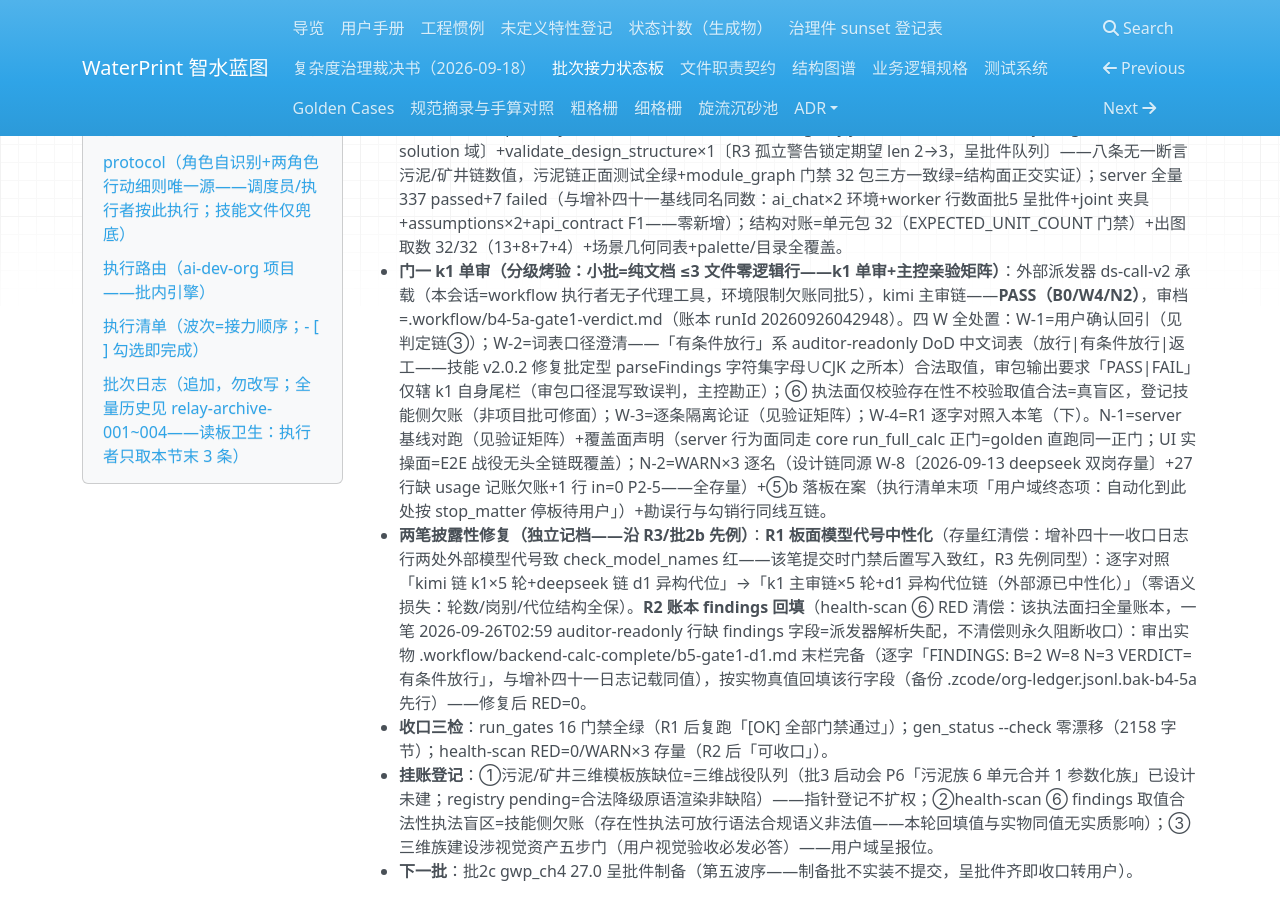
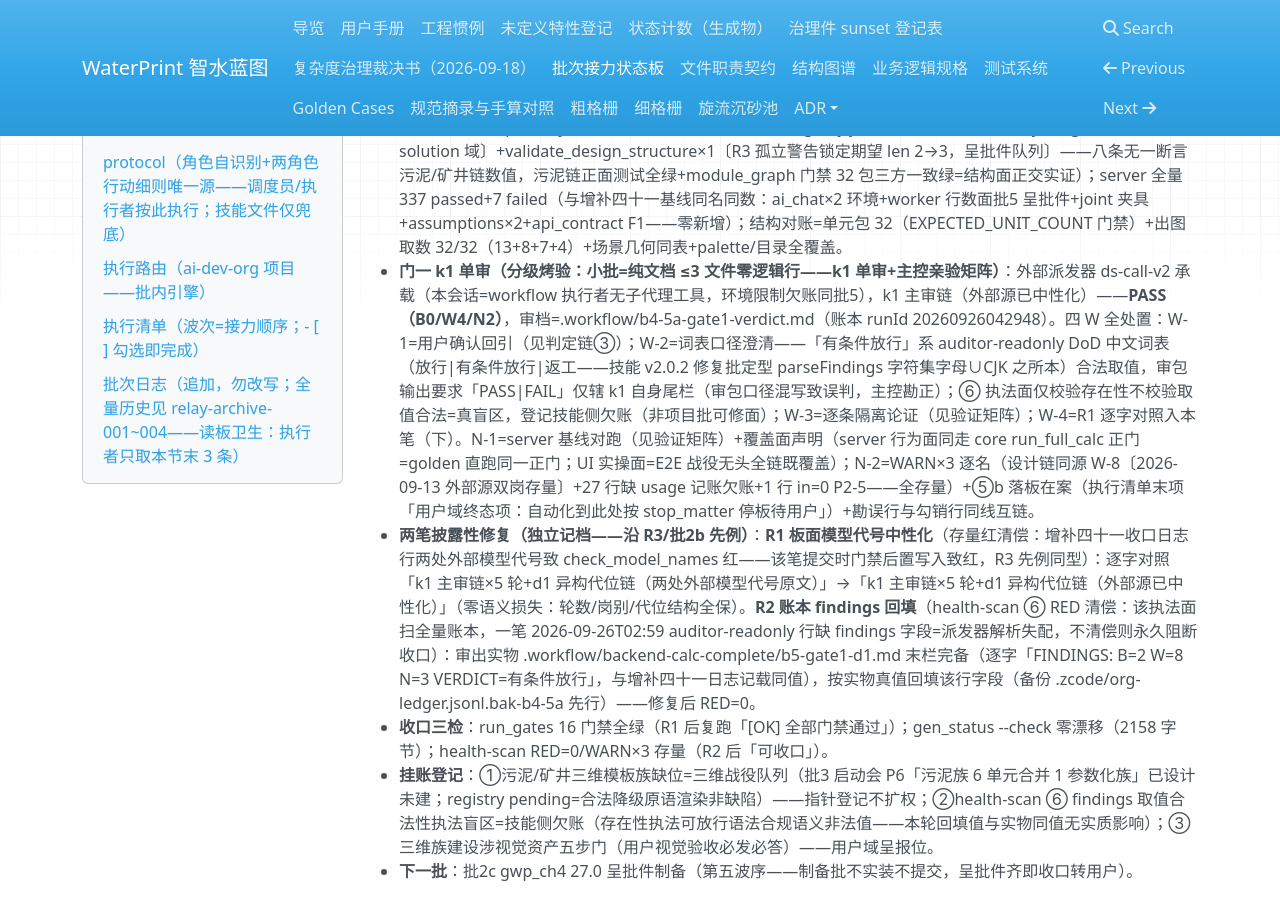
Before and after one commit to yyx20040712/waterprint, an MkDocs documentation site: the page built from docs/handoff/relay.md, in a window 1280 px wide and 900 px high, scrolled down 24687 px. Built offline with MkDocs 1.6.1, drawn with Linux system fonts in a browser that asks for light colours; nearby versions of some CDN libraries; some of the changed lines change nothing that is shown; some of the changed text lies outside the part shown.

Commit message:
板面模型代号中性化×4（批2c 批前存量清偿——⑤a 收口日志行 deepseek×2+kimi×2 致 check_model_names 红，该笔提交时门禁后置写入致红，R3/批2b/⑤a 先例同型；零语义损失：审链结构/轮数/岗别全保）

```diff
--- a/docs/handoff/relay.md
+++ b/docs/handoff/relay.md
@@ -12,7 +12,7 @@
 > - 调度员窗口（迁火/接任用，工作区不限；布火为重活允许载技能，此后每班只读板）：「接任交接：你是 E:\class\智水蓝图\waterprint\docs\handoff\relay.md 的当班 hub 总调度员——读板头+protocol 段（现行 rev）→ 按 batch-relay 技能 references/ops-manual.md 换防协议迁火并回填 automation_id → 提交推送 → 随即按 protocol 段开批通道 rev5（CreateWorkflow saved batch-relay-executor）发布执行者并原子写 last_dispatch_utc+workflow_run_id → 此后每班火只读板调度，禁执行禁重活禁载技能」
 > - 执行者窗口（手动兜底发布用；常规发布=执行工作流子代理，无需此窗）：「基于 E:\class\智水蓝图\waterprint\docs\handoff\relay.md 交接文档继续开发——读板（板头字段区+protocol 段+执行路由+执行清单+批次日志末 3 条）按 protocol 段执行者条款认领并执行本批；组织主干优先 Skill 加载 ai-dev-org，无 Skill 工具则直接读工作区根 AGENTS.md 与 .zcode/org-ledger.jsonl 等价替代；板 protocol 段缺失/预检失败才加载技能 batch-relay 兜底。无人值守：不等待人工答疑，用户域阻塞按停止事由 HOLD(stop_matter) 收口。工作区根 E:\class\智水蓝图\waterprint，相对路径以此为基。禁止创建任何新自动化。」
 
-- status: READY <!-- 2026-09-26 ⑤a 勘误收口置位（增补四十四）；下一批=批2c -->
+- status: RUNNING <!-- 2026-09-26 批2c 认领（executor-b2c-20260926T045217Z，快照 34/38） -->
 - automation_id: automation-cf38af42-d8c1-480c-b868-c6b0162bc872 <!-- 2026-09-26 换防重布回填（增补四十三迁火）；旧值 -（测试收线删火） -->
 - shared_fire: true
 - plan: docs/handoff/relay.md#执行清单（自含清单，收口 grep 本文件 `- [ ]` 计余量）
@@ -20,14 +20,14 @@
 - poll_interval_min: 10
 - fire_budget_min: 120
 - last_dispatch: 2026-09-19T11:14:24+08:00
-- heartbeat_utc: 2026-09-26T04:36:58Z <!-- ⑤a 收口刷（executor-w5a-20260926T041254Z） -->
-- claim: - <!-- ⑤a 收口释放（executor-w5a-20260926T041254Z，快照 33→34） -->
+- heartbeat_utc: 2026-09-26T04:52:17Z <!-- 批2c 认领先笔（executor-b2c-20260926T045217Z） -->
+- claim: executor-b2c-20260926T045217Z <!-- 2026-09-26 批2c 认领（板保持 last_dispatch_utc/workflow_run_id 原值） -->
 - no_progress_count: 0 <!-- 2026-09-25 新排程重置（原 1=B4-5 用户门控非系统性卡死） -->
 - checked_total: 38 <!-- 2026-09-25 增补二十五：27−1（B4-5 拆分）+12（第五波 R3/批2b/R4/批2d/R5/批3.5/批5/⑤a/批2c/批3a/批3b/⑤b） -->
 - checked_done: 34 <!-- 2026-09-26 ⑤a 勘误收口 33→34（增补四十四） -->
 - protocol_rev: 5 <!-- 2026-09-26 workflow 通道批原位升版 rev4→5：开批=CreateWorkflow 已存工作流/RUNNING 看护=GetWorkflowRun/UI 通道整段废止；旧值 4 -->
-- last_dispatch_utc: 2026-09-26T04:11:05.238Z <!-- 2026-09-26 ⑤a 首班发布成立（回读=run dwfrun-a428e217-8159-4182-8b39-ea75f7080884 running+执行者子代理 executing——换防会话代发，增补二十七先例）；旧值 2026-09-26T01:55:07.533Z（rev5 首班批5） -->
-- workflow_run_id: dwfrun-a428e217-8159-4182-8b39-ea75f7080884 <!-- ⑤a 首班执行工作流（增补四十三换防后首班） -->
+- last_dispatch_utc: 2026-09-26T04:51:38.612Z <!-- 2026-09-26 批2c 首班发布成立（回读=run dwfrun-e569fe69-8de5-4e33-8bba-9a9f7b95a7be running+执行者子代理 executing）；旧值 2026-09-26T04:11:05.238Z（⑤a 首班） -->
+- workflow_run_id: dwfrun-e569fe69-8de5-4e33-8bba-9a9f7b95a7be <!-- 批2c 首班执行工作流（gwp_ch4 27.0 呈批件制备） -->
 - relay_started_utc: 2026-09-26T04:00:36.124Z <!-- 2026-09-26 rev5 二次换防时刻（本会话）；旧值 2026-09-26T01:48:14.457Z -->
 - batch_count: 1 <!-- 2026-09-26 ⑤a 收口 0→1（增补四十四） -->
 - max_batches: 60
@@ -425,8 +425,8 @@
 - **claim**：executor-w5a-20260926T041254Z（04:12:54Z 认领，rev5 二次换防首班=run dwfrun-a428e217 执行者子代理）；**commit**：本收口笔（零代码批——板面+仓外卷宗）。执行通道=CreateWorkflow saved 发布（换防会话代发，last_dispatch_utc/workflow_run_id 板头在案）。
 - **收口判定=⑤（勾选 33→34，置 READY）**：⑤a 清单项按勘误机制勾销——「wp new-unit 新建单元包」字面**不执行**，判定链四证：①追认档 docs/norms/mine_water_sludge_line.md 表头预裁决 D1 原文「非新单元包（复用 sludge_* 7 单元包…hebing→nongsuo→tuoshui 最小链）」（用户 2026-08-28 批复「2.批准」四组追认点全批）；②同档「v2 已于 MSLUDGE2 批落盘：主算例 35 项对照 0 项超 1e-9」——实装已落图 golden；③**用户确认回引（W-1 闭环）**：e2e-fix-round3 U-2 自设前置「待用户确认后板面登记勘误」的确认事件=增补二十五「用户四裁决（2026-09-25，全按主控推荐除批3 外）」裁决①「⑤a 前置勘误确认」（板载在案——本笔即该确认的兑现动作）；④U-2 同款结论「golden 已含污泥链——裁决书前置过时；B4-5 余⑤b 软著单独跟踪」。字面执行将违反已追认设计+构成第二实现（ADR-011 D1）+无追认数值源（§14 数据策略），不可执行；勘误以板行为准=增补二十五①既定机制。
 - **验证矩阵（本会话实跑）**：golden mine e2e 1 passed（DS 守恒链+含水率+m3 双锚）；污泥链三包+产泥三包单测 113 passed；units_lib 全量 674 passed 零失败；core tests 树 829 passed+8 failed（**逐条隔离论证 W-3**：enum×2〔sort/truncation+cass_fifteen，市政枚举域〕+mirror-rule〔app_enumeration_gates 镜像，批5 呈批件〕+assumptions_joint×3〔b2b 联合枚举键计数，registry joint 域〕+final_eval×1〔joint guards，solution 域〕+validate_design_structure×1〔R3 孤立警告锁定期望 len 2→3，呈批件队列〕——八条无一断言污泥/矿井链数值，污泥链正面测试全绿+module_graph 门禁 32 包三方一致绿=结构面正交实证）；server 全量 337 passed+7 failed（与增补四十一基线同名同数：ai_chat×2 环境+worker 行数面批5 呈批件+joint 夹具+assumptions×2+api_contract F1——零新增）；结构对账=单元包 32（EXPECTED_UNIT_COUNT 门禁）+出图取数 32/32（13+8+7+4）+场景几何同表+palette/目录全覆盖。
-- **门一 k1 单审（分级烤验：小批=纯文档 ≤3 文件零逻辑行——k1 单审+主控亲验矩阵）**：外部派发器 ds-call-v2 承载（本会话=workflow 执行者无子代理工具，环境限制欠账同批5），kimi 主审链——**PASS（B0/W4/N2）**，审档=.workflow/b4-5a-gate1-verdict.md（账本 runId 20260926042948）。四 W 全处置：W-1=用户确认回引（见判定链③）；W-2=词表口径澄清——「有条件放行」系 auditor-readonly DoD 中文词表（放行|有条件放行|返工——技能 v2.0.2 修复批定型 parseFindings 字符集字母∪CJK 之所本）合法取值，审包输出要求「PASS|FAIL」仅辖 k1 自身尾栏（审包口径混写致误判，主控勘正）；⑥ 执法面仅校验存在性不校验取值合法=真盲区，登记技能侧欠账（非项目批可修面）；W-3=逐条隔离论证（见验证矩阵）；W-4=R1 逐字对照入本笔（下）。N-1=server 基线对跑（见验证矩阵）+覆盖面声明（server 行为面同走 core run_full_calc 正门=golden 直跑同一正门；UI 实操面=E2E 战役无头全链既覆盖）；N-2=WARN×3 逐名（设计链同源 W-8〔2026-09-13 deepseek 双岗存量〕+27 行缺 usage 记账欠账+1 行 in=0 P2-5——全存量）+⑤b 落板在案（执行清单末项「用户域终态项：自动化到此处按 stop_matter 停板待用户」）+勘误行与勾销行同线互链。
-- **两笔披露性修复（独立记档——沿 R3/批2b 先例）**：**R1 板面模型代号中性化**（存量红清偿：增补四十一收口日志行两处外部模型代号致 check_model_names 红——该笔提交时门禁后置写入致红，R3 先例同型）：逐字对照「kimi 链 k1×5 轮+deepseek 链 d1 异构代位」→「k1 主审链×5 轮+d1 异构代位链（外部源已中性化）」（零语义损失：轮数/岗别/代位结构全保）。**R2 账本 findings 回填**（health-scan ⑥ RED 清偿：该执法面扫全量账本，一笔 2026-09-26T02:59 auditor-readonly 行缺 findings 字段=派发器解析失配，不清偿则永久阻断收口）：审出实物 .workflow/backend-calc-complete/b5-gate1-d1.md 末栏完备（逐字「FINDINGS: B=2 W=8 N=3 VERDICT=有条件放行」，与增补四十一日志记载同值），按实物真值回填该行字段（备份 .zcode/org-ledger.jsonl.bak-b4-5a 先行）——修复后 RED=0。
+- **门一 k1 单审（分级烤验：小批=纯文档 ≤3 文件零逻辑行——k1 单审+主控亲验矩阵）**：外部派发器 ds-call-v2 承载（本会话=workflow 执行者无子代理工具，环境限制欠账同批5），k1 主审链（外部源已中性化）——**PASS（B0/W4/N2）**，审档=.workflow/b4-5a-gate1-verdict.md（账本 runId 20260926042948）。四 W 全处置：W-1=用户确认回引（见判定链③）；W-2=词表口径澄清——「有条件放行」系 auditor-readonly DoD 中文词表（放行|有条件放行|返工——技能 v2.0.2 修复批定型 parseFindings 字符集字母∪CJK 之所本）合法取值，审包输出要求「PASS|FAIL」仅辖 k1 自身尾栏（审包口径混写致误判，主控勘正）；⑥ 执法面仅校验存在性不校验取值合法=真盲区，登记技能侧欠账（非项目批可修面）；W-3=逐条隔离论证（见验证矩阵）；W-4=R1 逐字对照入本笔（下）。N-1=server 基线对跑（见验证矩阵）+覆盖面声明（server 行为面同走 core run_full_calc 正门=golden 直跑同一正门；UI 实操面=E2E 战役无头全链既覆盖）；N-2=WARN×3 逐名（设计链同源 W-8〔2026-09-13 外部源双岗存量〕+27 行缺 usage 记账欠账+1 行 in=0 P2-5——全存量）+⑤b 落板在案（执行清单末项「用户域终态项：自动化到此处按 stop_matter 停板待用户」）+勘误行与勾销行同线互链。
+- **两笔披露性修复（独立记档——沿 R3/批2b 先例）**：**R1 板面模型代号中性化**（存量红清偿：增补四十一收口日志行两处外部模型代号致 check_model_names 红——该笔提交时门禁后置写入致红，R3 先例同型）：逐字对照「k1 主审链×5 轮+d1 异构代位链（两处外部模型代号原文）」→「k1 主审链×5 轮+d1 异构代位链（外部源已中性化）」（零语义损失：轮数/岗别/代位结构全保）。**R2 账本 findings 回填**（health-scan ⑥ RED 清偿：该执法面扫全量账本，一笔 2026-09-26T02:59 auditor-readonly 行缺 findings 字段=派发器解析失配，不清偿则永久阻断收口）：审出实物 .workflow/backend-calc-complete/b5-gate1-d1.md 末栏完备（逐字「FINDINGS: B=2 W=8 N=3 VERDICT=有条件放行」，与增补四十一日志记载同值），按实物真值回填该行字段（备份 .zcode/org-ledger.jsonl.bak-b4-5a 先行）——修复后 RED=0。
 - **收口三检**：run_gates 16 门禁全绿（R1 后复跑「[OK] 全部门禁通过」）；gen_status --check 零漂移（2158 字节）；health-scan RED=0/WARN×3 存量（R2 后「可收口」）。
 - **挂账登记**：①污泥/矿井三维模板族缺位=三维战役队列（批3 启动会 P6「污泥族 6 单元合并 1 参数化族」已设计未建；registry pending=合法降级原语渲染非缺陷）——指针登记不扩权；②health-scan ⑥ findings 取值合法性执法盲区=技能侧欠账（存在性执法可放行语法合规语义非法值——本轮回填值与实物同值无实质影响）；③三维族建设涉视觉资产五步门（用户视觉验收必发必答）——用户域呈报位。
 - **下一批**：批2c gwp_ch4 27.0 呈批件制备（第五波序——制备批不实装不提交，呈批件齐即收口转用户）。
```
